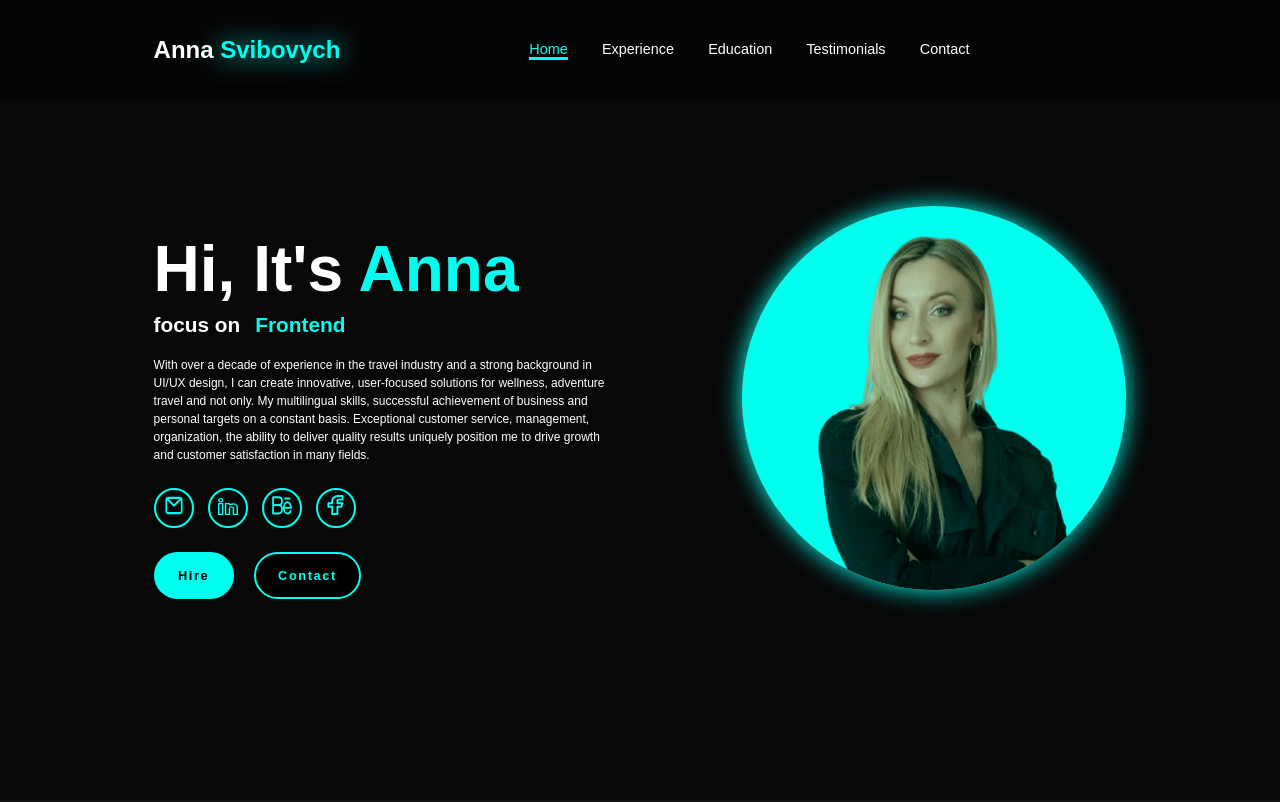
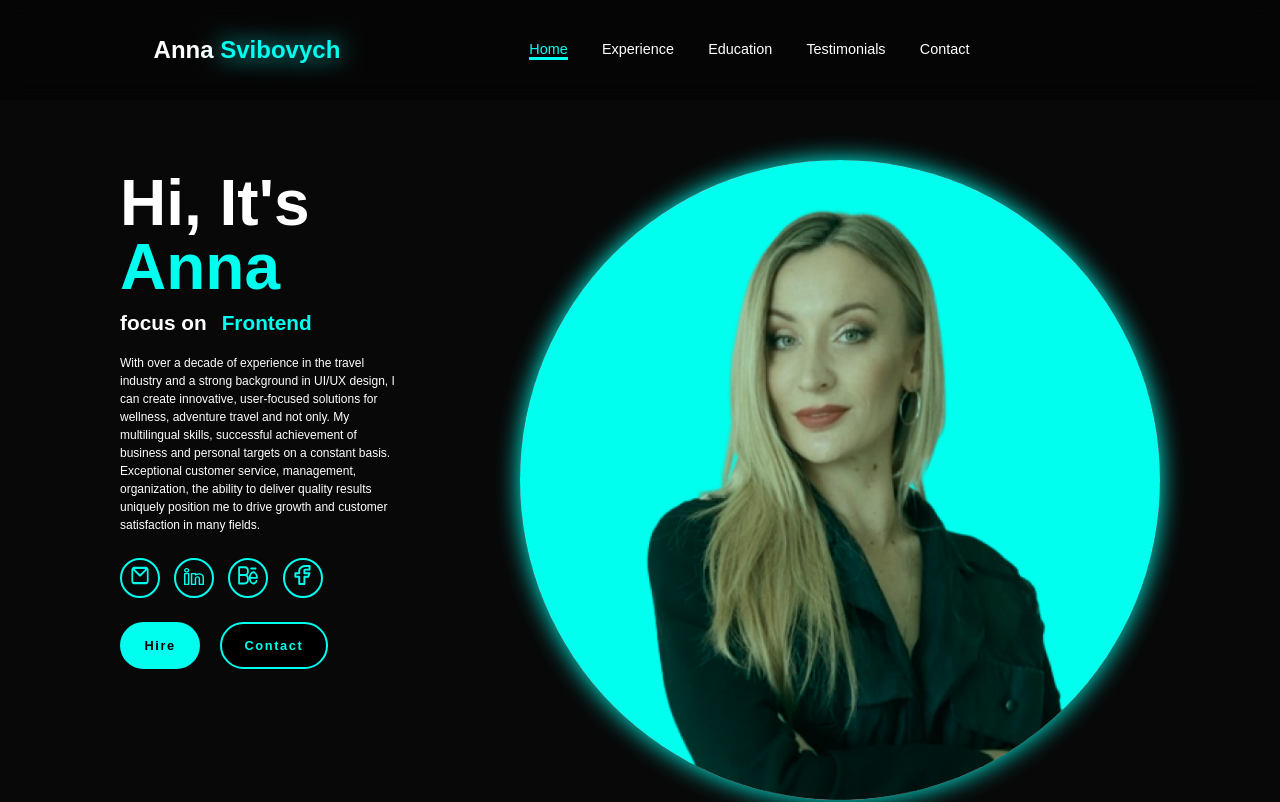
Before and after one commit to Anna-2024/Portfolio1, a website built with Vite: page index.html in a window 1280 px wide. Shown: the top 802 px of the page. Built offline with nearby package versions, Linux system fonts and the light colour scheme; files whose address does not match are found by name.

Commit message:
commit changes

```diff
--- a/style.css
+++ b/style.css
@@ -773,10 +773,11 @@ align-items: center;
     margin: 0 auto;
   }
   .home-img img {
-    width: 30vw;
+    width: 50vw;
+    transform: translateY(80px);
   }
   .services h2 {
-    margin-bottom: 3rem;
+    margin-bottom: 4rem;
   }
   .services-container {
     grid-template-columns: repeat(1, 1fr);
```
